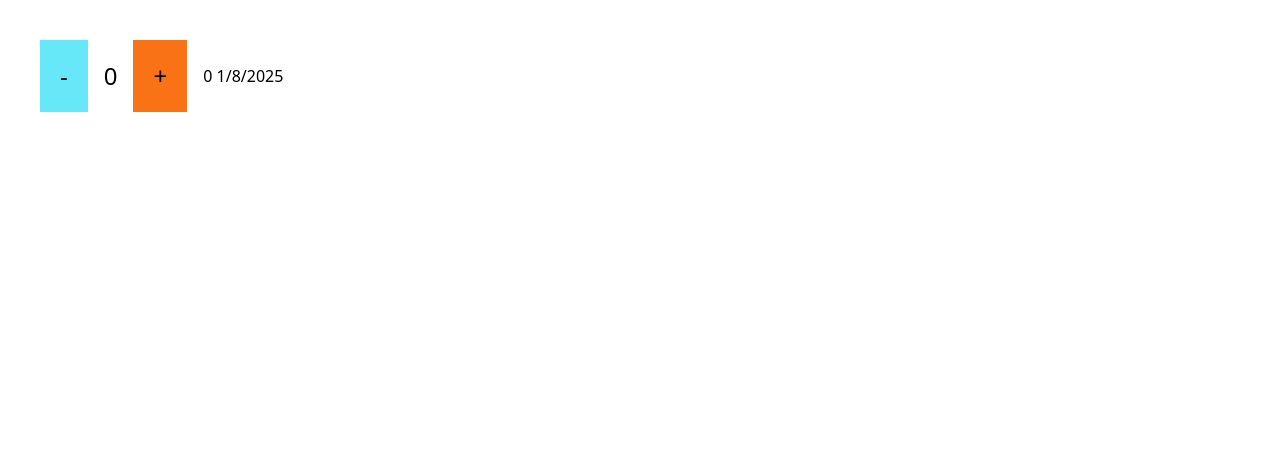
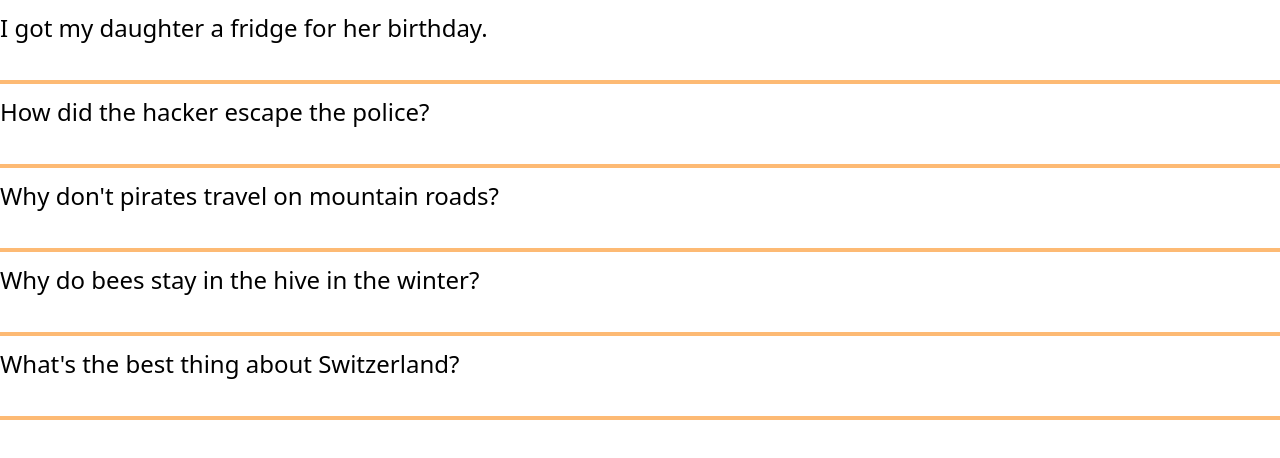
Before and after one commit to abdilatiiif/miniReactChallenges, a React (Vite) app: page / in a window 1280 px wide. Shown: the top 458 px of the page. Built offline with nearby package versions, Linux system fonts and the light colour scheme.

Commit message:
working with flashCards

```diff
--- a/src/App.jsx
+++ b/src/App.jsx
@@ -1,8 +1,8 @@
 import "./App.css";
-import DateCounter from "./DateCounter";
+import FlashCards from "./FlashCards";
 
 function App() {
-  return <DateCounter />;
+  return <FlashCards />;
 }
 
 export default App;
--- /dev/null
+++ b/src/FlashCards.jsx
@@ -0,0 +1,36 @@
+import JokeData from "./JokeData.js";
+import React from "react";
+import PropTypes from "prop-types";
+
+export default function FlashCards() {
+  const [jokes, setJokes] = React.useState(JokeData);
+
+  const [show, setShow] = React.useState(false);
+
+  return (
+    <div>
+      {jokes.map((joke, i) => (
+        <Joke show={show} key={i} joke={joke} />
+      ))}
+    </div>
+  );
+}
+
+function Joke(props) {
+  return (
+    <div className="border-b-4 border-orange-300">
+      <h3 className="py-3 mb-6 text-2xl bold">{props.joke.setup}</h3>
+      {props.show ? (
+        <p className="p-8 text-xl bg-green-500">{props.joke.punchline}</p>
+      ) : null}
+    </div>
+  );
+}
+
+Joke.propTypes = {
+  joke: PropTypes.shape({
+    setup: PropTypes.string.isRequired,
+    punchline: PropTypes.string.isRequired,
+  }).isRequired,
+  show: PropTypes.bool.isRequired,
+};
--- /dev/null
+++ b/src/JokeData.js
@@ -0,0 +1,22 @@
+export default [
+  {
+    setup: "I got my daughter a fridge for her birthday.",
+    punchline: "I can't wait to see her face light up when she opens it.",
+  },
+  {
+    setup: "How did the hacker escape the police?",
+    punchline: "He just ransomware!",
+  },
+  {
+    setup: "Why don't pirates travel on mountain roads?",
+    punchline: "Scurvy.",
+  },
+  {
+    setup: "Why do bees stay in the hive in the winter?",
+    punchline: "Swarm.",
+  },
+  {
+    setup: "What's the best thing about Switzerland?",
+    punchline: "I don't know, but the flag is a big plus!",
+  },
+];
```
Also changed, not shown: eslint.config.js (+17 -17 lines).
